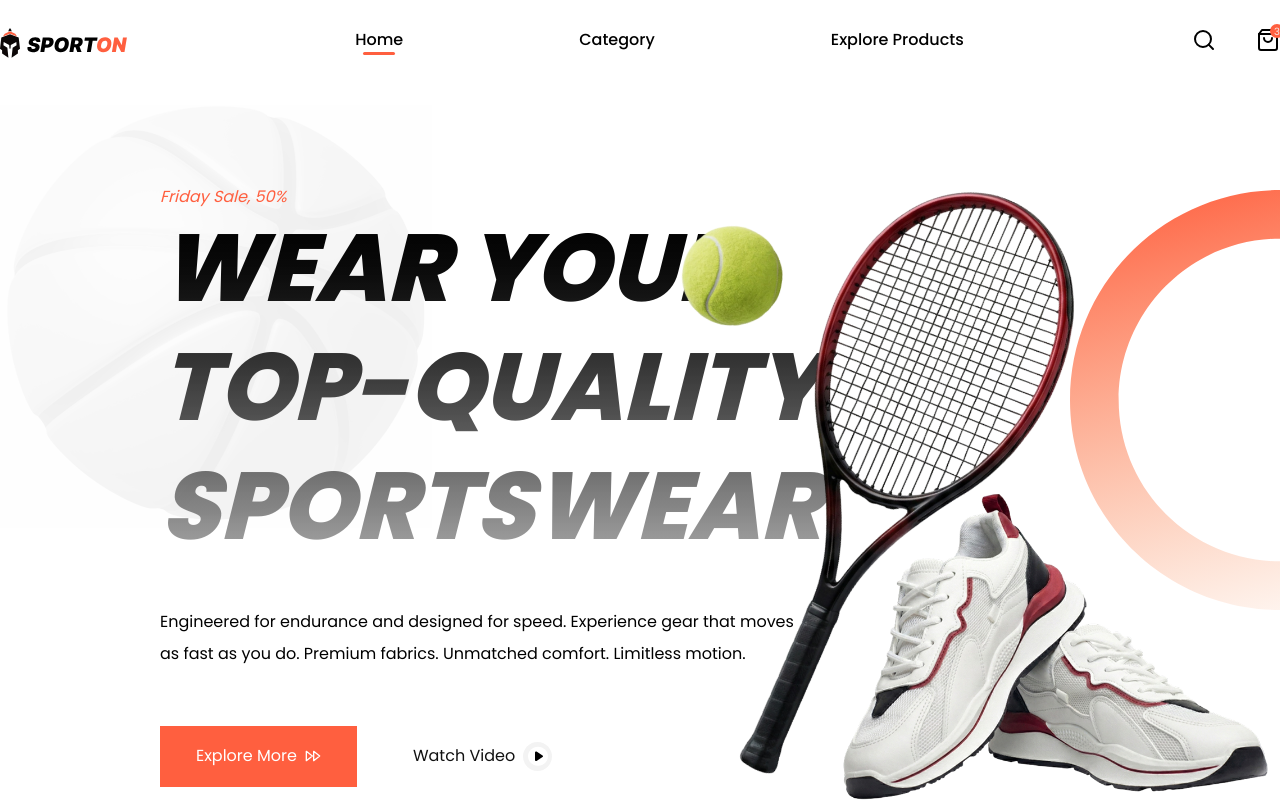
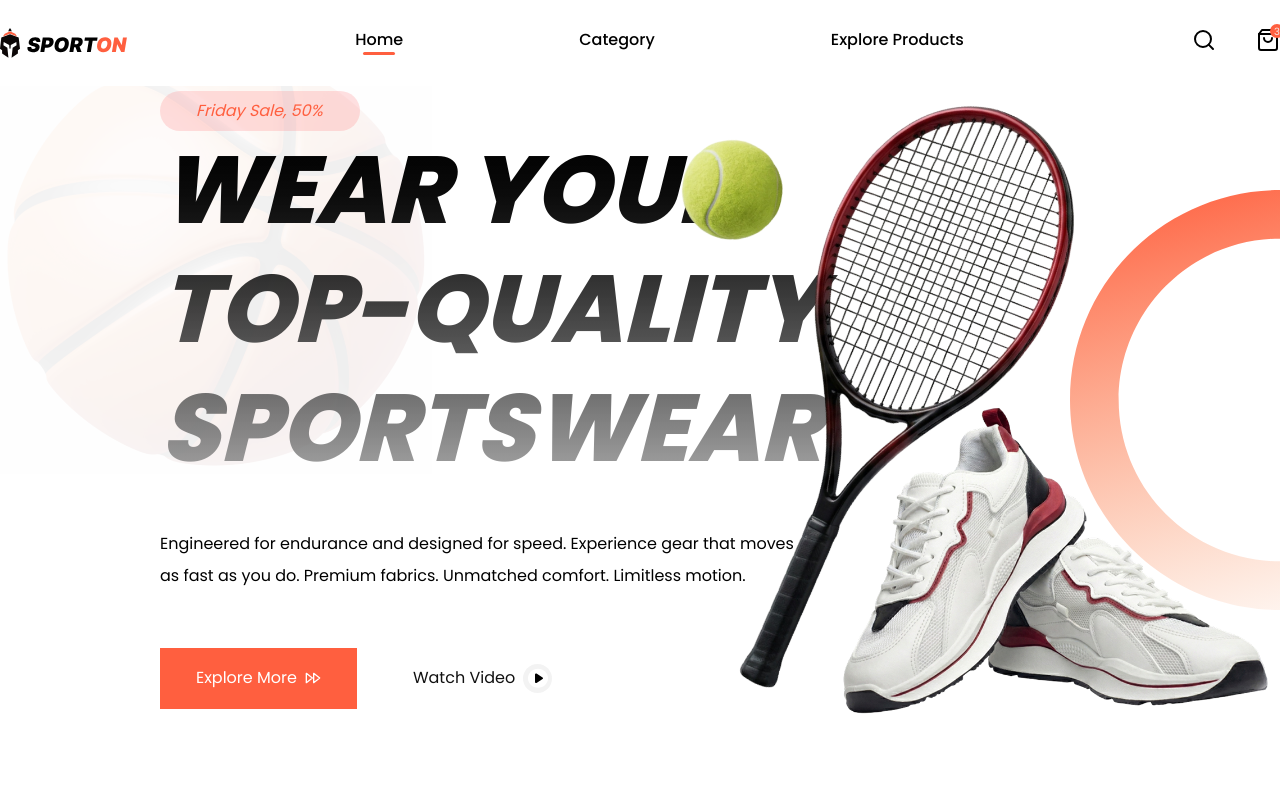
Before and after one commit to Faris31/sporton-fe, a Next.js app: page / in a window 1280 px wide. Shown: the top 801 px of the page. Built offline with nearby package versions, Linux system fonts and the light colour scheme.

Commit message:
sedikit perubah dari tampilan

```diff
--- a/app/(landing)/components/home/categories.tsx
+++ b/app/(landing)/components/home/categories.tsx
@@ -34,15 +34,18 @@ const CategoriesSection = () => {
       <section id="category-section" className="container mx-auto pb-20">
         <div className="flex justify-between">
           <h2 className="font-bold text-2xl">Browse By Categories</h2>
-          <Link href="#" className="flex gap-2 text-primary">
+          <Link
+            href="#"
+            className="flex gap-2 text-primary hover:text-orange-400"
+          >
             <span className="self-center">See All Categories</span>
             <FiArrowRight className="self-center" size={18} />
           </Link>
         </div>
-        <div className="grid grid-cols-6 gap-20 mt-9">
+        <div className="grid grid-cols-6 gap-20 mt-9 sdh">
           {categoryList.map((category, index) => (
             <div
-              className="rounded-lg bg-gradient-to-r from-[#F1F1F1] to-[#F7F7F7D1] w-full aspect-square flex justify-center"
+              className="rounded-lg bg-gradient-to-r from-[#F1F1F1] to-[#F7F7F7D1] w-full aspect-square flex justify-center hover:shadow-xl hover:scale-105"
               key={index}
             >
               <div className="self-center">
--- a/app/(landing)/components/home/hero.tsx
+++ b/app/(landing)/components/home/hero.tsx
@@ -11,10 +11,12 @@ const HeroSection = () => {
             alt="basketball ornament"
             width={432}
             height={423}
-                    className="grayscale absolute left-0 -top-20"
+            className="grayscale-25 absolute left-0 -top-10"
           />
           <div className="relative ml-40 w-full">
-            <div className="text-primary italic">Friday Sale, 50%</div>
+            <div className="text-primary italic bg-red-400/20 h-[40px] w-[200px] pl-9 pt-2 rounded-full">
+              Friday Sale, 50%
+            </div>
             <h1 className="font-extrabold text-[95px] italic leading-tight bg-gradient-to-b from-black to-[#979797D1] bg-clip-text text-transparent">
               WEAR YOUR <br /> TOP-QUALITY <br /> SPORTSWEAR
             </h1>
--- a/app/(landing)/components/layout/header.tsx
+++ b/app/(landing)/components/layout/header.tsx
@@ -5,8 +5,8 @@ import {FiShoppingBag} from "react-icons/fi"
 
 const Header = () => {
     return (
-      <header>
-        <div className="flex justify-between gap-10 container mx-auto py-7">
+      <header className="fixed bg-white w-full z-50 transition-all ease-in-out duration-500">
+        <div className="flex z-0 justify-between gap-10 container mx-auto py-7">
           <Image
             src="/images/logo.svg"
             alt="sporton logo"
@@ -14,7 +14,12 @@ const Header = () => {
             height={30}
           />
           <nav className="flex gap-44 font-medium">
-            <Link href="#" className="relative after:content-[''] after:block after:bg-primary after:rounded-full after:h-[3px] after:w-2/3 after:absolute after:left-1/2 after:-translate-x-1/2 after:translte-1">Home</Link>
+            <Link
+              href="#"
+              className="relative after:content-[''] after:block after:bg-primary after:rounded-full after:h-[3px] after:w-2/3 after:absolute after:left-1/2 after:-translate-x-1/2 after:translte-1"
+            >
+              Home
+            </Link>
             <Link href="#">Category</Link>
             <Link href="#">Explore Products</Link>
           </nav>
@@ -22,7 +27,9 @@ const Header = () => {
             <FiSearch size={24} />
             <div className="relative">
               <FiShoppingBag size={24} />
-              <div className="bg-primary rounded-full w-3.5 h-3.5 absolute -top-1 -right-1 text-primary-light text-[10px] text-center">3</div>
+              <div className="bg-primary rounded-full w-3.5 h-3.5 absolute -top-1 -right-1 text-primary-light text-[10px] text-center">
+                3
+              </div>
             </div>
           </div>
         </div>
```
Lines whose indentation alone changed are shown as unchanged.
